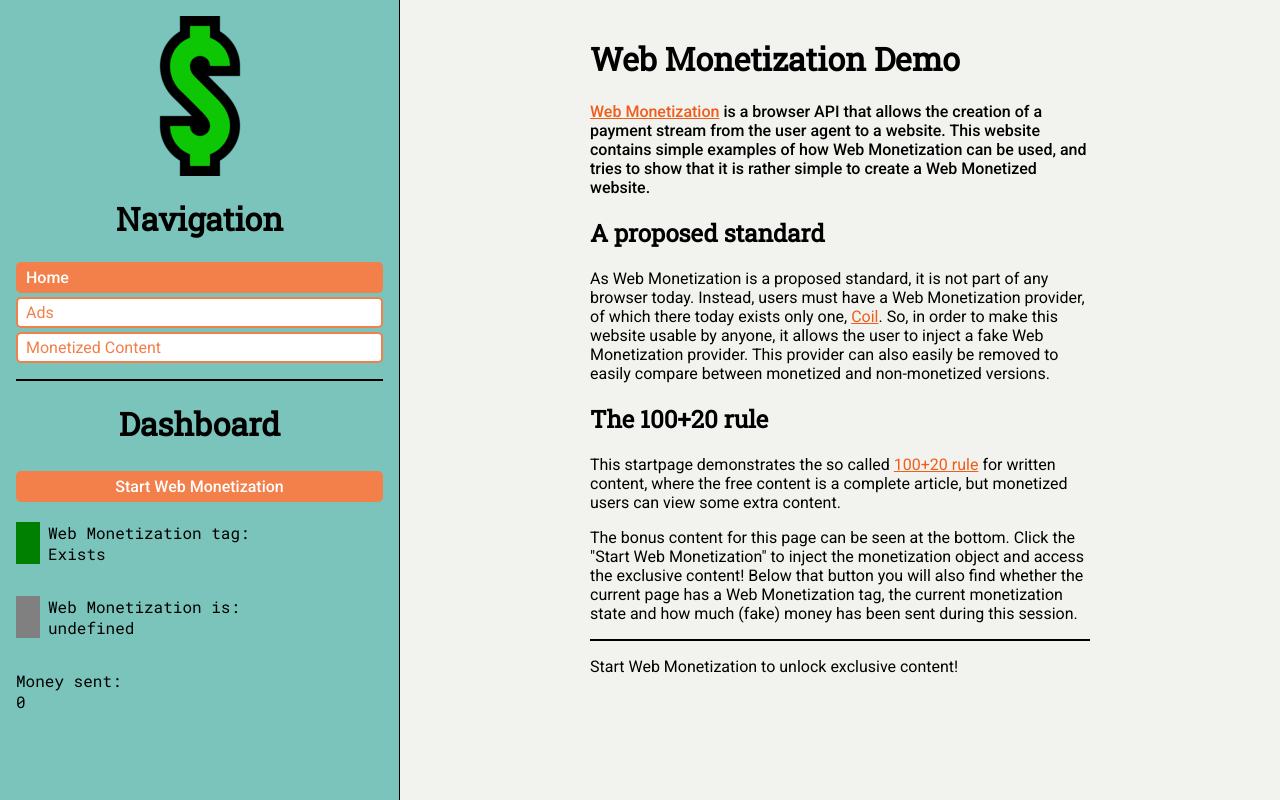
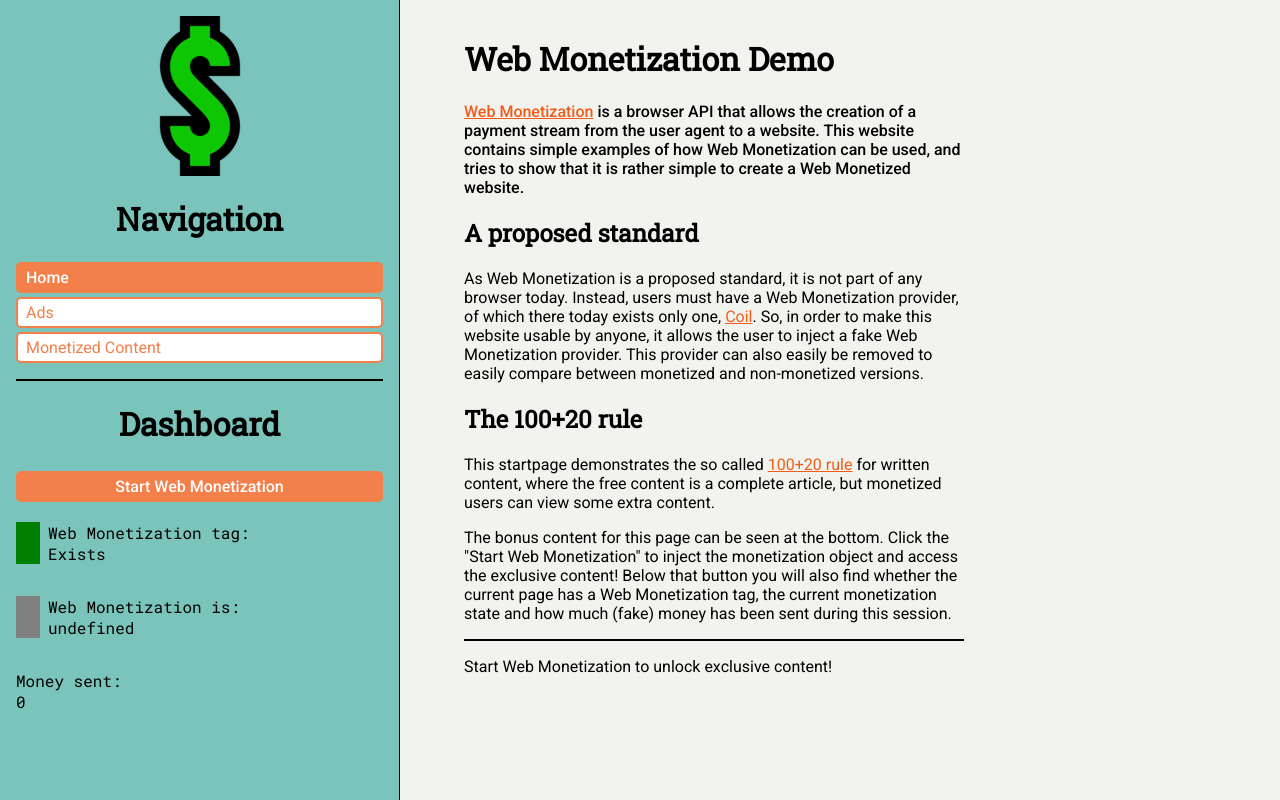
Before and after one commit to Doverstav/kitscon202, a React (Create React App) app: page / in a window 1280 px wide. Built offline with nearby package versions, Linux system fonts and the light colour scheme.

Commit message:
Left align content instead of having it centered

```diff
--- a/src/App.css
+++ b/src/App.css
@@ -42,8 +42,3 @@
   padding-left: 64px;
 
 }
-
-.content-inner {
-  max-width: 900px;
-  margin: auto;
-}
--- a/src/App.js
+++ b/src/App.js
@@ -59,7 +59,7 @@ function App() {
         />
       </div>
       <div className="content">
-        <div className="content-inner">{displayedComponent}</div>
+        {displayedComponent}
       </div>
     </div>
   );
--- a/src/components/Ads/Ads.css
+++ b/src/components/Ads/Ads.css
@@ -13,10 +13,8 @@
 .Ads-content {
   max-width: 500px;
 
-  margin: auto;
-
-  padding: 16px;
-
+  padding-left: 16px;
+  padding-right: 16px;
 }
 
 .Ads-ad-banner {
--- a/src/components/Home.css
+++ b/src/components/Home.css
@@ -1,6 +1,5 @@
 .Home-container {
   max-width: 500px;
-  margin: auto;
 }
 
 .Home-text-small {
--- a/src/components/MonetizedContent/MonetizedContent.css
+++ b/src/components/MonetizedContent/MonetizedContent.css
@@ -1,6 +1,5 @@
 .Monetized-Content-container {
   max-width: 500px;
-  margin: auto;
 }
 
 .Monetized-Content-text-small {
```
